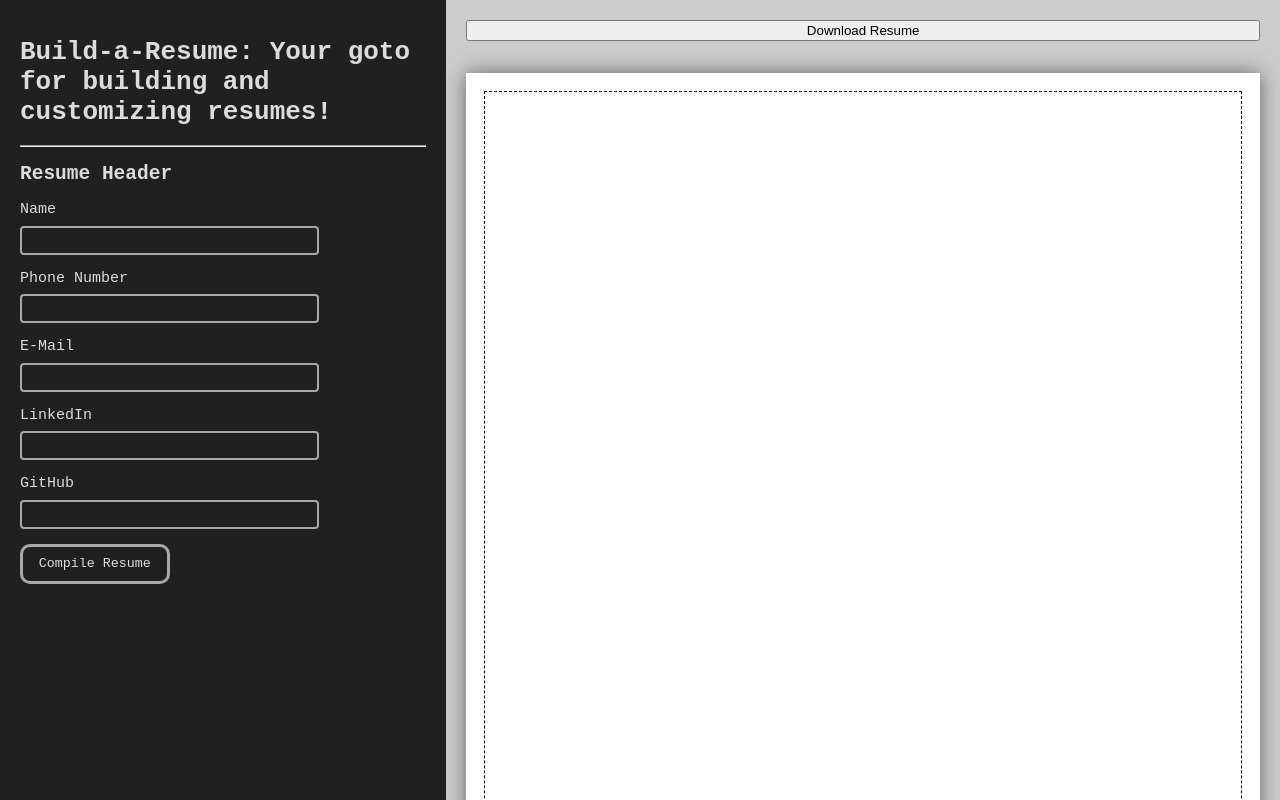
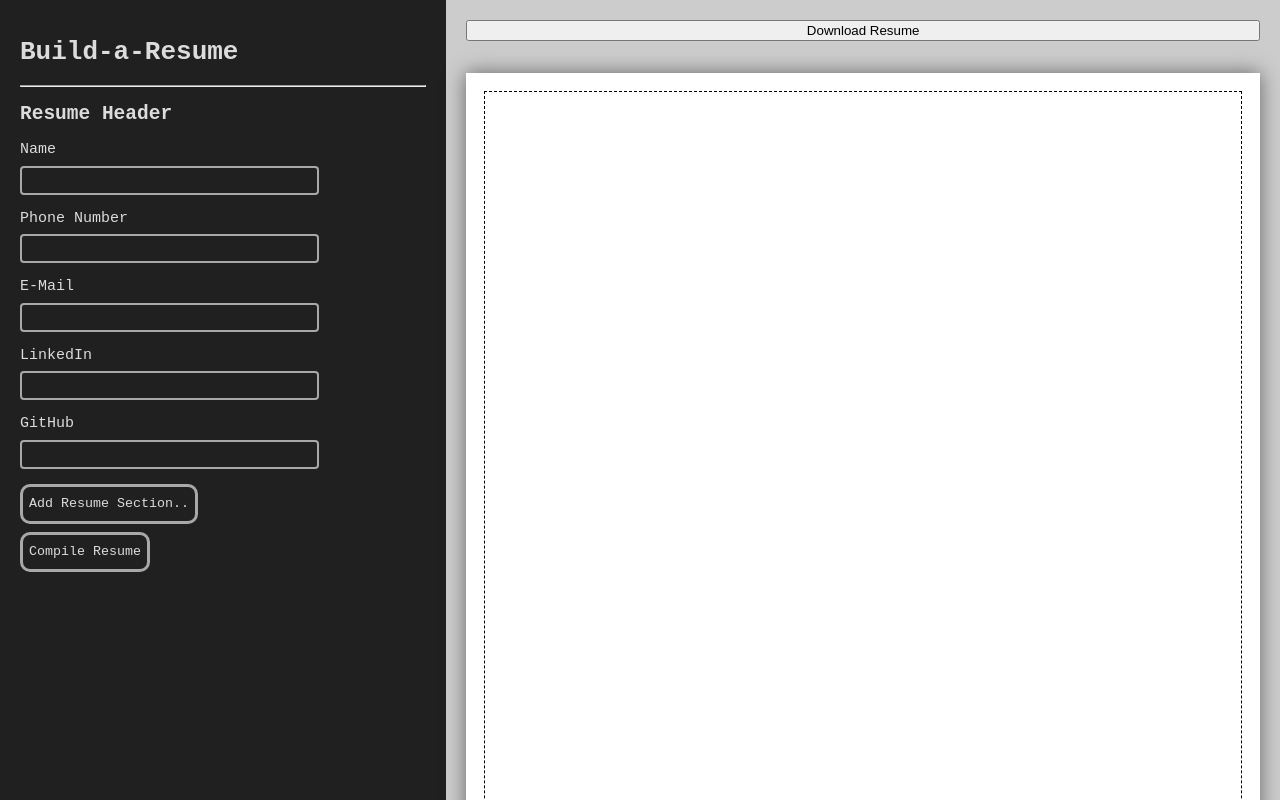
Before and after one commit to stelleron/resume-builder, a React (Vite) app in the folder frontend/: page / in a window 1280 px wide. Shown: the top 800 px of the page. Built offline with nearby package versions, Linux system fonts and the light colour scheme.

Commit message:
Stylized button clicks

```diff
--- a/frontend/src/App.css
+++ b/frontend/src/App.css
@@ -113,16 +113,41 @@ input[type=text] {
   padding: 5px
 }
 
+input[type=button] {
+  background-color:#202020;
+  color: rgb(220, 220, 220);
+  font-family: monospace;
+  border: 3px solid #a8a8a8;
+  border-radius: 10px;
+  height: 40px;
+  margin-bottom: 8px;
+}
+
 input[type=submit] {
   background-color:#202020;
   color: rgb(220, 220, 220);
   font-family: monospace;
   border: 3px solid #a8a8a8;
   border-radius: 10px;
-  width: 50%;
   height: 40px;
 }
 
+input[type=button]:hover {
+  color:#202020;
+  background-color: rgb(220, 220, 220);
+}
+
+input[type=submit]:hover {
+  color:#202020;
+  background-color: rgb(220, 220, 220);
+}
+
+input[type=button]:active {
+  background-color:#202020;
+  color: rgb(220, 220, 220);
+}
+
 input[type=submit]:active {
-
+  background-color:#202020;
+  color: rgb(220, 220, 220);
 }
--- a/frontend/src/App.jsx
+++ b/frontend/src/App.jsx
@@ -36,7 +36,7 @@ function ResumeBuilder(props) {
 
   return (
     <div className="section-box" id="resume-builder">
-      <h1>Build-a-Resume: Your goto for building and customizing resumes!</h1>
+      <h1>Build-a-Resume</h1>
       <hr></hr>
       <h2>Resume Header</h2>
       <form onSubmit={submitResume}>
@@ -64,6 +64,8 @@ function ResumeBuilder(props) {
         <input type="text"
                value={github}
                onChange={(e)=>{validateGithub(e)}}></input><br></br><br></br>
+
+        <input type="button" value="Add Resume Section.."></input><br></br>
 
         <input type="submit"
                value="Compile Resume"></input>
```
